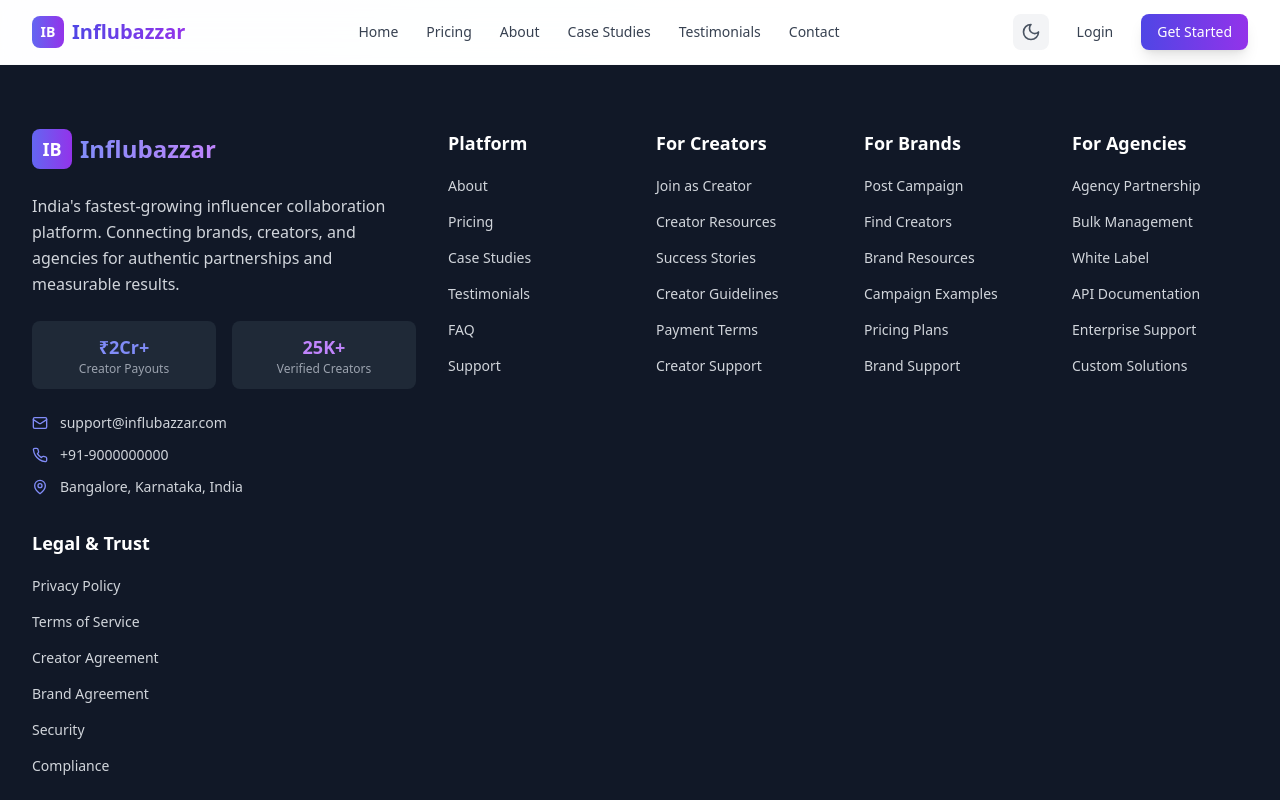
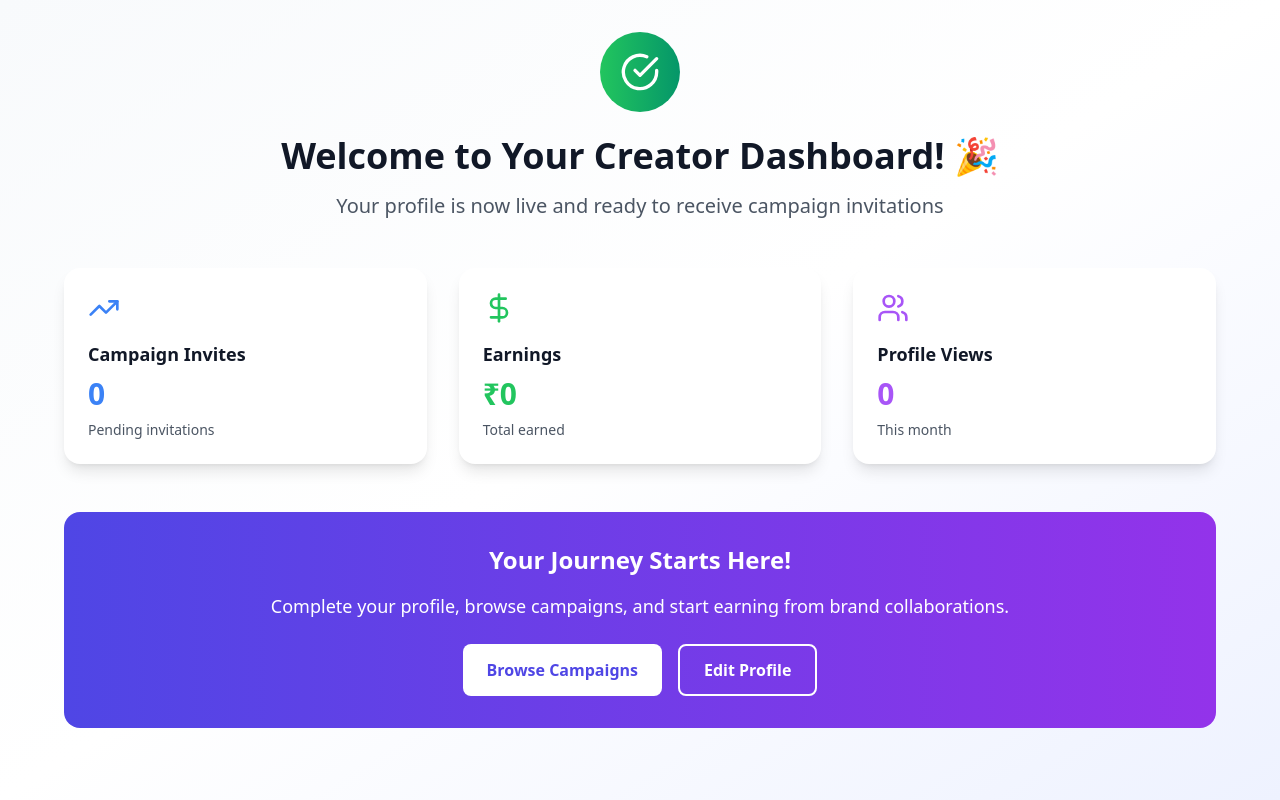
Before and after one commit to ajaybabuyadavalli/InfluencerBazzar, a React (Vite) app: page /creator/dashboard in a window 1280 px wide. Shown: the top 800 px of the page. Built offline with nearby package versions, Linux system fonts and the light colour scheme.

Commit message:
Create placeholder dashboard pages for routing
cgen-0c895d63167b417eb032c8a21047c684

```diff
--- a/src/App.jsx
+++ b/src/App.jsx
@@ -18,6 +18,9 @@ import CreatorOnboarding from "./pages/onboarding/CreatorOnboarding";
 import BrandOnboarding from "./pages/onboarding/BrandOnboarding";
 import AgencyOnboarding from "./pages/onboarding/AgencyOnboarding";
 
+// Dashboard pages
+import CreatorDashboard from "./pages/dashboards/CreatorDashboard";
+
 function App() {
   return (
     <Router>
@@ -32,6 +35,39 @@ function App() {
           <Route path="/onboarding/creator" element={<CreatorOnboarding />} />
           <Route path="/onboarding/brand" element={<BrandOnboarding />} />
           <Route path="/onboarding/agency" element={<AgencyOnboarding />} />
+
+          {/* Dashboard Routes (No Navbar/Footer) */}
+          <Route path="/creator/dashboard" element={<CreatorDashboard />} />
+          <Route
+            path="/brand/dashboard"
+            element={
+              <div className="min-h-screen flex items-center justify-center bg-gradient-to-br from-purple-50 to-indigo-100 dark:from-purple-900 dark:to-indigo-900">
+                <div className="text-center">
+                  <h1 className="text-4xl font-bold text-gray-900 dark:text-white mb-4">
+                    Brand Dashboard
+                  </h1>
+                  <p className="text-gray-600 dark:text-gray-300">
+                    Coming soon...
+                  </p>
+                </div>
+              </div>
+            }
+          />
+          <Route
+            path="/agency/dashboard"
+            element={
+              <div className="min-h-screen flex items-center justify-center bg-gradient-to-br from-orange-50 to-red-100 dark:from-orange-900 dark:to-red-900">
+                <div className="text-center">
+                  <h1 className="text-4xl font-bold text-gray-900 dark:text-white mb-4">
+                    Agency Dashboard
+                  </h1>
+                  <p className="text-gray-600 dark:text-gray-300">
+                    Coming soon...
+                  </p>
+                </div>
+              </div>
+            }
+          />
 
           {/* Main App Routes (With Navbar/Footer) */}
           <Route
--- /dev/null
+++ b/src/pages/dashboards/CreatorDashboard.jsx
@@ -0,0 +1,78 @@
+import { motion } from "framer-motion";
+import { CheckCircle, TrendingUp, DollarSign, Users } from "lucide-react";
+
+export default function CreatorDashboard() {
+  return (
+    <div className="min-h-screen bg-gradient-to-br from-slate-50 via-white to-indigo-50 dark:from-slate-900 dark:via-slate-800 dark:to-indigo-900 p-8">
+      <motion.div
+        initial={{ opacity: 0, y: 20 }}
+        animate={{ opacity: 1, y: 0 }}
+        transition={{ duration: 0.8 }}
+        className="max-w-6xl mx-auto"
+      >
+        <div className="text-center mb-12">
+          <div className="w-20 h-20 bg-gradient-to-r from-green-500 to-emerald-600 rounded-full flex items-center justify-center mx-auto mb-6">
+            <CheckCircle className="h-10 w-10 text-white" />
+          </div>
+          <h1 className="text-4xl font-bold text-gray-900 dark:text-white mb-4">
+            Welcome to Your Creator Dashboard! 🎉
+          </h1>
+          <p className="text-xl text-gray-600 dark:text-gray-300 mb-8">
+            Your profile is now live and ready to receive campaign invitations
+          </p>
+        </div>
+
+        <div className="grid grid-cols-1 md:grid-cols-3 gap-8 mb-12">
+          <div className="bg-white dark:bg-slate-800 rounded-2xl p-6 shadow-lg">
+            <TrendingUp className="h-8 w-8 text-blue-500 mb-4" />
+            <h3 className="text-lg font-semibold text-gray-900 dark:text-white mb-2">
+              Campaign Invites
+            </h3>
+            <p className="text-3xl font-bold text-blue-500 mb-2">0</p>
+            <p className="text-sm text-gray-600 dark:text-gray-400">
+              Pending invitations
+            </p>
+          </div>
+
+          <div className="bg-white dark:bg-slate-800 rounded-2xl p-6 shadow-lg">
+            <DollarSign className="h-8 w-8 text-green-500 mb-4" />
+            <h3 className="text-lg font-semibold text-gray-900 dark:text-white mb-2">
+              Earnings
+            </h3>
+            <p className="text-3xl font-bold text-green-500 mb-2">₹0</p>
+            <p className="text-sm text-gray-600 dark:text-gray-400">
+              Total earned
+            </p>
+          </div>
+
+          <div className="bg-white dark:bg-slate-800 rounded-2xl p-6 shadow-lg">
+            <Users className="h-8 w-8 text-purple-500 mb-4" />
+            <h3 className="text-lg font-semibold text-gray-900 dark:text-white mb-2">
+              Profile Views
+            </h3>
+            <p className="text-3xl font-bold text-purple-500 mb-2">0</p>
+            <p className="text-sm text-gray-600 dark:text-gray-400">
+              This month
+            </p>
+          </div>
+        </div>
+
+        <div className="bg-gradient-to-r from-indigo-600 to-purple-600 rounded-2xl p-8 text-white text-center">
+          <h2 className="text-2xl font-bold mb-4">Your Journey Starts Here!</h2>
+          <p className="text-lg mb-6">
+            Complete your profile, browse campaigns, and start earning from
+            brand collaborations.
+          </p>
+          <div className="flex flex-col sm:flex-row gap-4 justify-center">
+            <button className="px-6 py-3 bg-white text-indigo-600 font-semibold rounded-lg hover:bg-gray-100 transition-colors">
+              Browse Campaigns
+            </button>
+            <button className="px-6 py-3 border-2 border-white text-white font-semibold rounded-lg hover:bg-white hover:text-indigo-600 transition-colors">
+              Edit Profile
+            </button>
+          </div>
+        </div>
+      </motion.div>
+    </div>
+  );
+}
```
